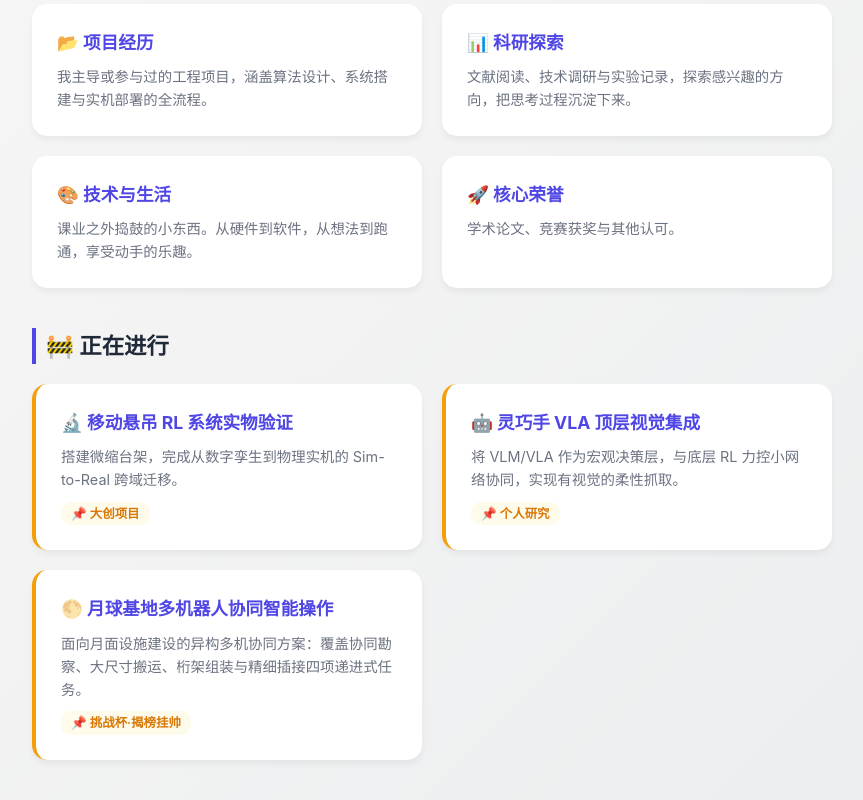
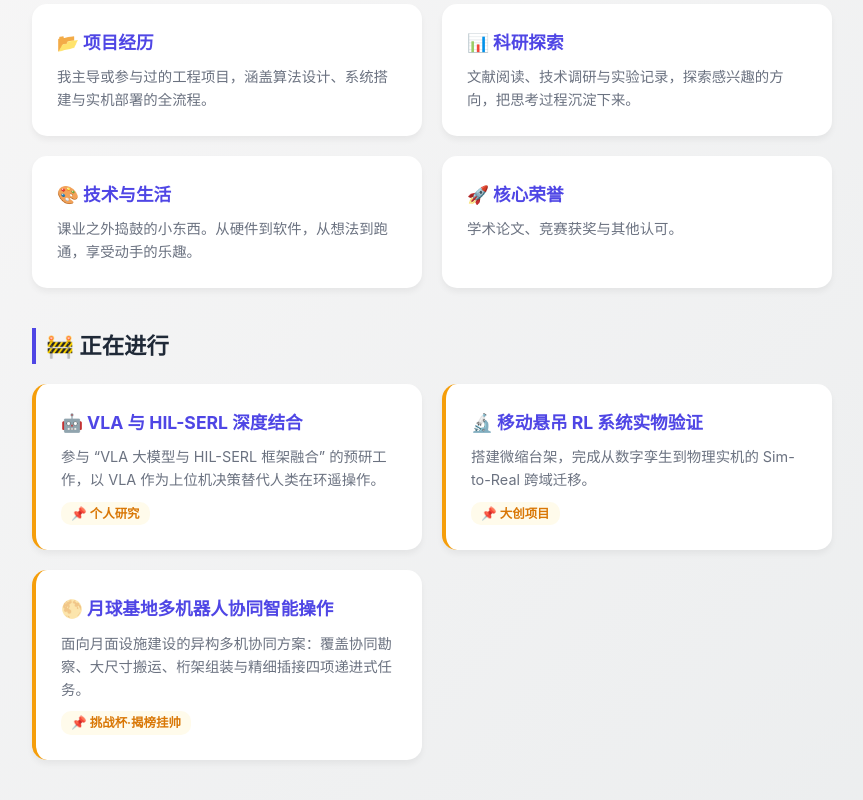
Before and after one commit to Pan-Chera/Pan-Chera.github.io, a plain HTML site: page index.html in a window 1280 px wide. Shown: the part 1031-1831 px from the top of the page, without its empty margins (208-1071 px from the left). Drawn offline with Linux system fonts and the light colour scheme.

Commit message:
Add files via upload

```diff
--- a/index.html
+++ b/index.html
@@ -212,14 +212,14 @@
             <h2 class="section-title">🚧 正在进行</h2>
             <div class="projects-grid">
                 <div class="project-card" style="cursor: default; border-left: 4px solid #F59E0B;">
+                    <h3>🤖 VLA 与 HIL-SERL 深度结合</h3>
+                    <p>参与 “VLA 大模型与 HIL-SERL 框架融合” 的预研工作，以 VLA 作为上位机决策替代人类在环遥操作。</p>
+                    <span style="display: inline-block; margin-top: 10px; background: #FFFBEB; color: #D97706; padding: 2px 10px; border-radius: 10px; font-size: 0.78em; font-weight: 600;">📌 个人研究</span>
+                </div>
+                <div class="project-card" style="cursor: default; border-left: 4px solid #F59E0B;">
                     <h3>🔬 移动悬吊 RL 系统实物验证</h3>
                     <p>搭建微缩台架，完成从数字孪生到物理实机的 Sim-to-Real 跨域迁移。</p>
                     <span style="display: inline-block; margin-top: 10px; background: #FFFBEB; color: #D97706; padding: 2px 10px; border-radius: 10px; font-size: 0.78em; font-weight: 600;">📌 大创项目</span>
-                </div>
-                <div class="project-card" style="cursor: default; border-left: 4px solid #F59E0B;">
-                    <h3>🤖 灵巧手 VLA 顶层视觉集成</h3>
-                    <p>将 VLM/VLA 作为宏观决策层，与底层 RL 力控小网络协同，实现有视觉的柔性抓取。</p>
-                    <span style="display: inline-block; margin-top: 10px; background: #FFFBEB; color: #D97706; padding: 2px 10px; border-radius: 10px; font-size: 0.78em; font-weight: 600;">📌 个人研究</span>
                 </div>
                 <div class="project-card" style="cursor: default; border-left: 4px solid #F59E0B;">
                     <h3>🌕 月球基地多机器人协同智能操作</h3>
```
